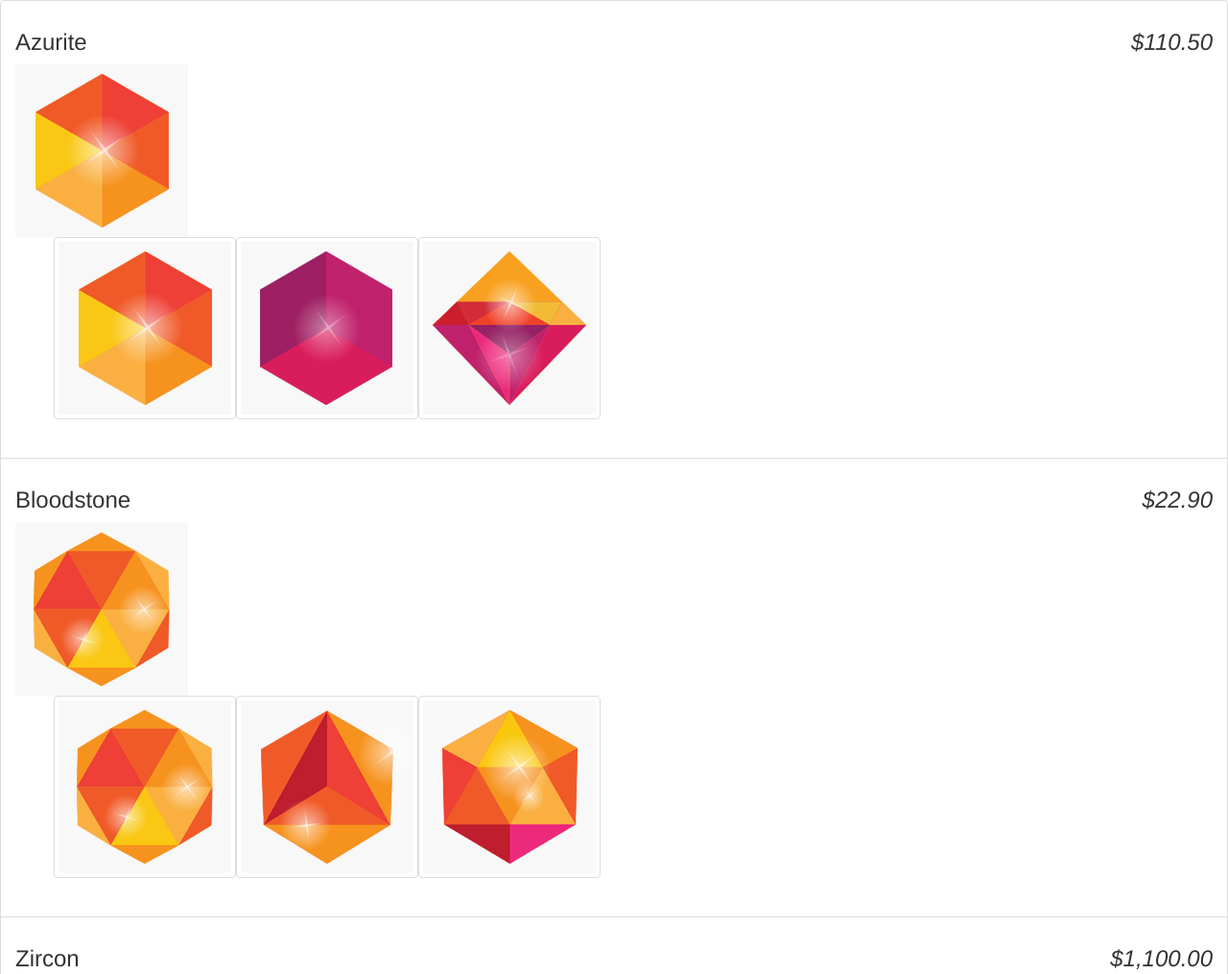
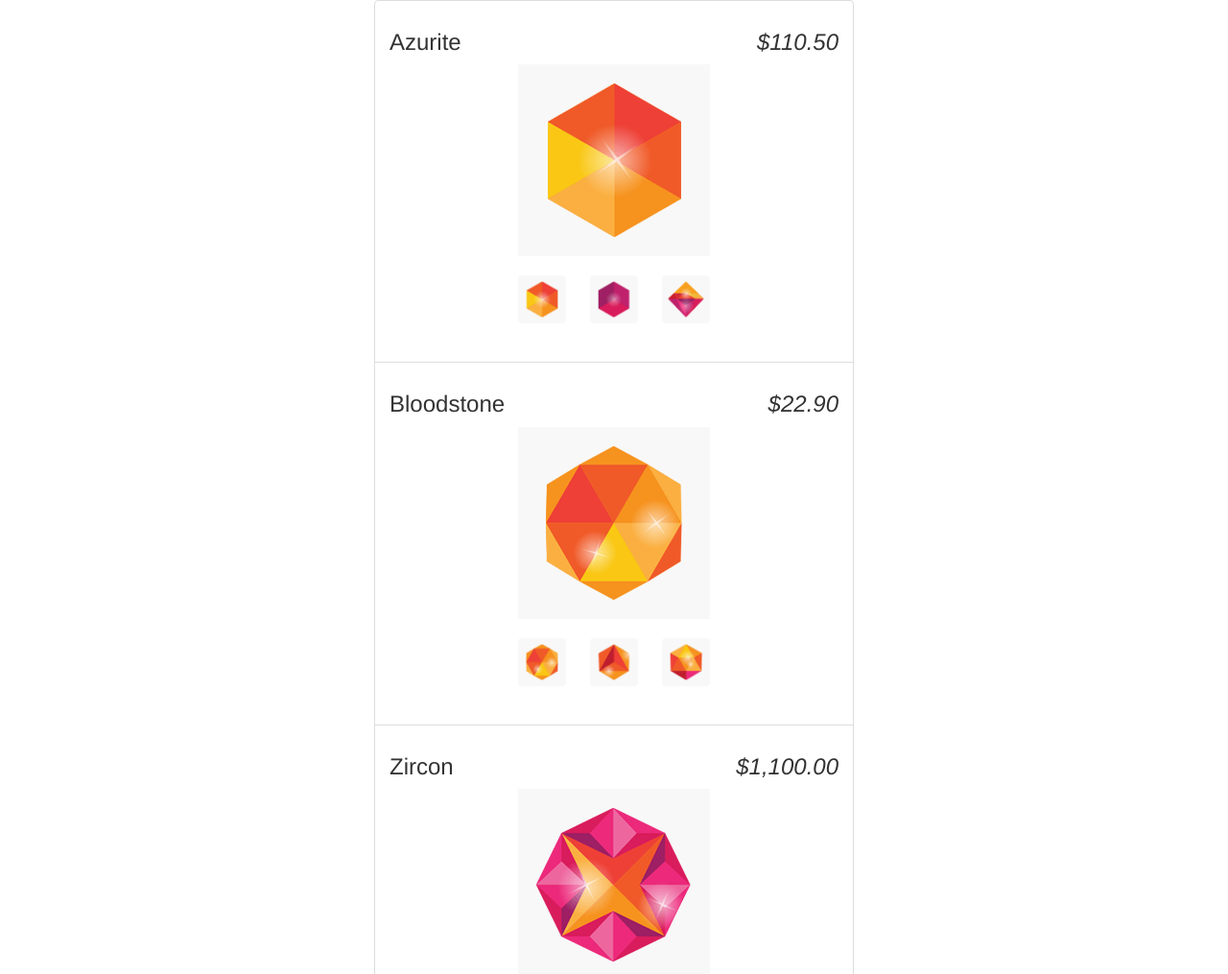
Before and after one commit to singhsonu778/AngularJS-Online-Gem-Store, a website: page source/index.html in a window 1280 px wide. Shown: the top 1015 px of the page at 96% size. Drawn offline with nearby package versions, Linux system fonts and the light colour scheme.

Commit message:
Apply styles to page to have better look

```diff
--- /dev/null
+++ b/source/css/style.css
@@ -0,0 +1,33 @@
+body {
+    max-width: 500px;
+    margin: 0 auto;
+}
+
+.img-wrap {
+    background: #f8f8f8;
+    height: 200px;
+    margin: 0 auto 20px;
+    padding: 10px;
+    width: 200px;
+}
+
+.img-thumbnails {
+    margin: 0 auto 10px;
+    width: 200px;
+    padding: 0;
+}
+
+.img-thumbnails .thumbnail {
+    background: #f8f8f8;
+    border: 0;
+    margin-right: 25px;
+    min-height: 50px;
+}
+
+.img-thumbnails .thumbnail:last-child {
+    margin-right: 0;
+}
+
+li.small-image {
+    width: 50px;
+}
--- a/source/index.html
+++ b/source/index.html
@@ -2,11 +2,11 @@
 <html ng-app="gemStore">
 	<head>
 		<link rel="stylesheet" type="text/css" href="../bower_components/bootstrap/dist/css/bootstrap.min.css"/>
+		<link rel="stylesheet" type="text/css" href="../source/css/style.css"/>
 		<script type="text/javascript" src="../bower_components/angular/angular.min.js"></script>
 		<script type="text/javascript" src="js/app.js"></script>
 	</head>
-	<body ng-controller="StoreController as store">
-		<div class="list-group">
+	<body class="list-group" ng-controller="StoreController as store">
 		<div class="list-group-item" ng-repeat="product in store.products">
 			<h3>
 				{{product.name}} <em class="pull-right">{{product.price | currency}}</em>
@@ -22,6 +22,5 @@
 				</ul>
 			</div>
 		</div>
-		</div>
 	</body>
 </html>
```
Lines whose indentation alone changed are shown as unchanged.
